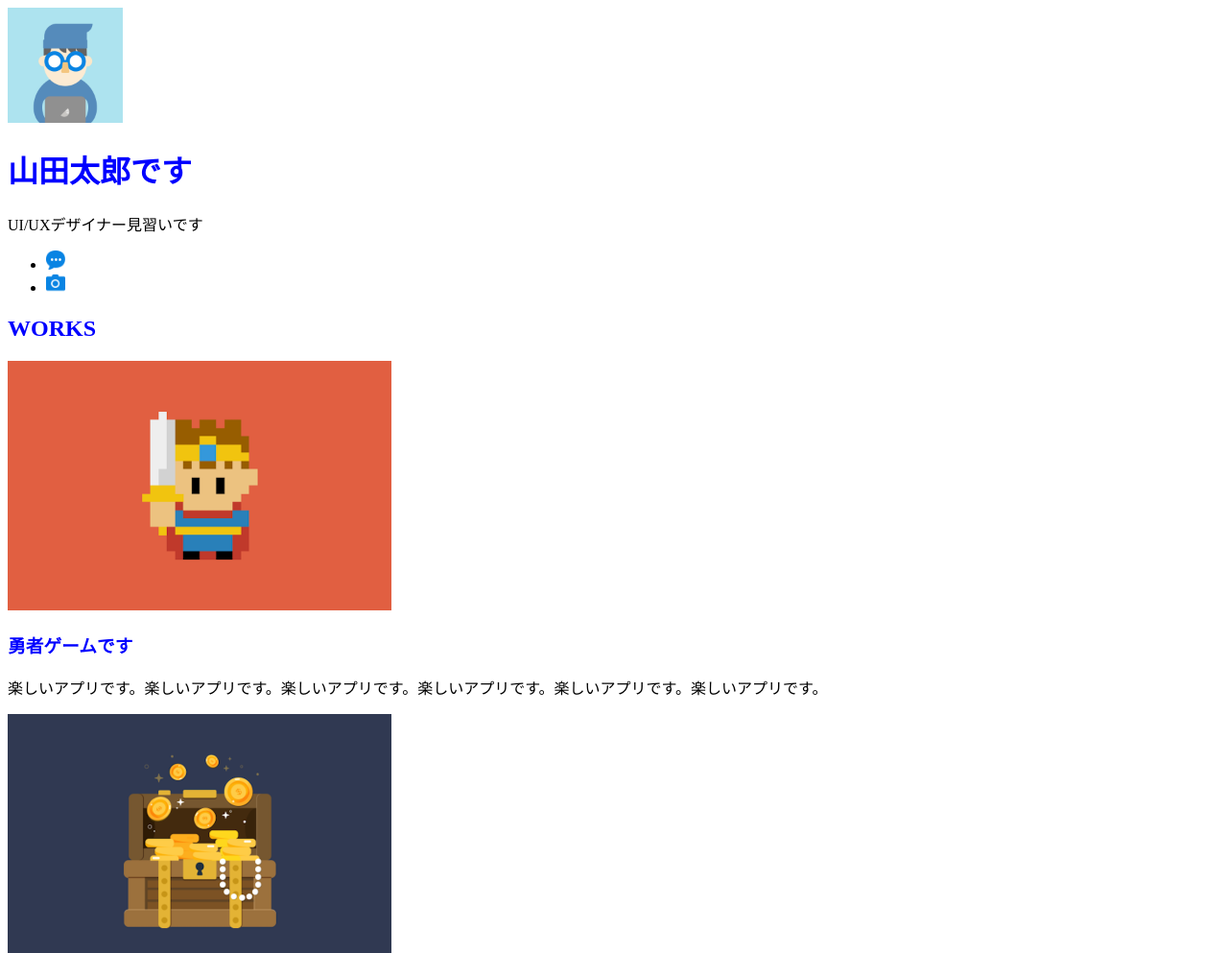
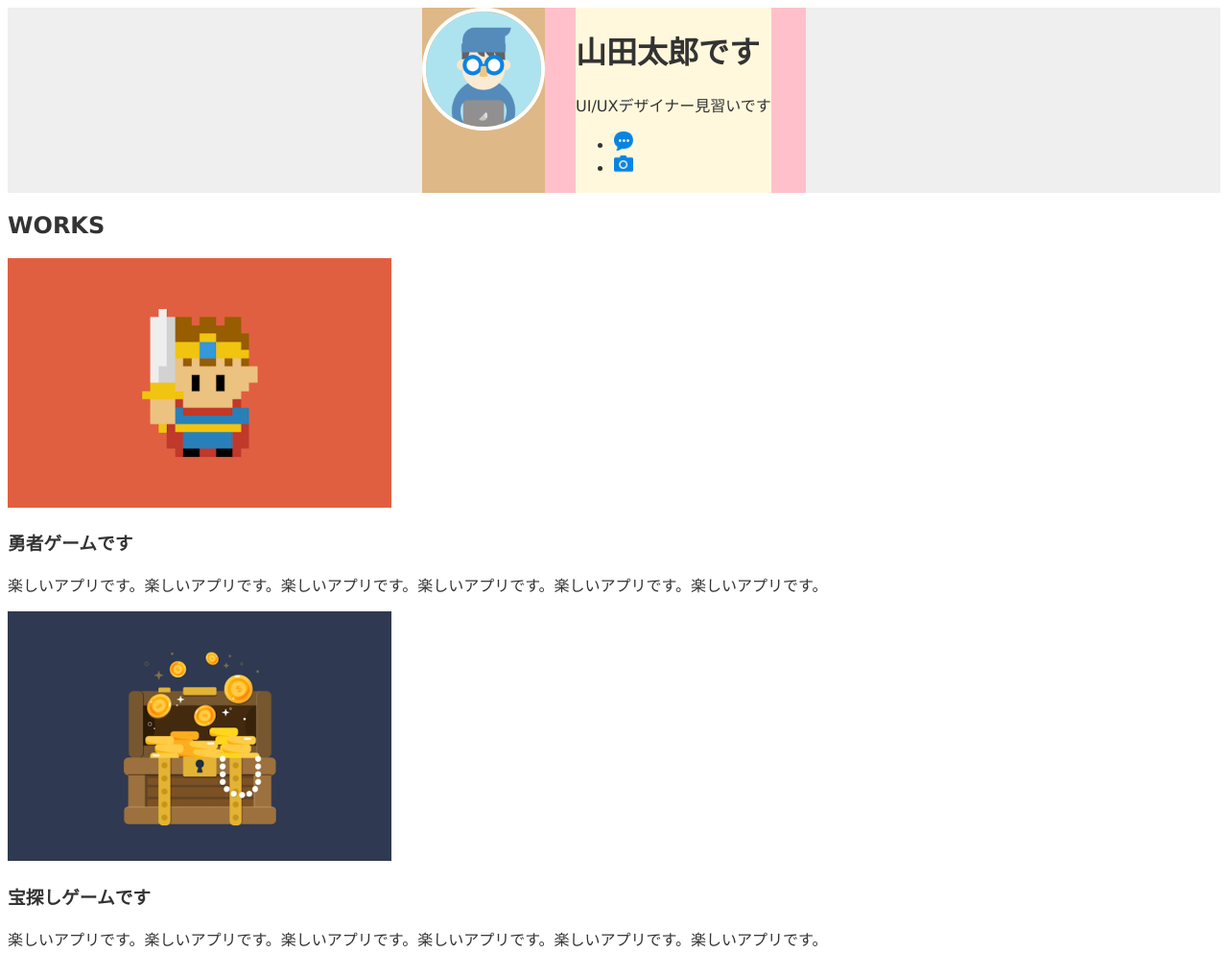
Before and after one commit to Shusuke-Morota/basic_html_v5, a plain HTML site: page index.html in a window 1280 px wide. Shown: the top 993 px of the page at 96% size. Drawn offline with Linux system fonts and the light colour scheme.

Commit message:
[Add:] css

```diff
--- a/css/styles.css
+++ b/css/styles.css
@@ -1,3 +1,32 @@
-h1 {
-    color: blue;
+body {
+    color: #333;
+    font-family: Verdana, sans-serif;
 }
+
+header {
+    background-color: #efefef;
+}
+
+.container {
+    background-color: pink;
+    width: 400px;
+    margin-left: auto;
+    margin-right: auto;
+    display: flex;
+}
+
+.icon {
+    background-color: burlywood;
+}
+
+.icon img {
+    border-radius: 50%;
+    border-width: 4px;
+    border-style: solid;
+    border-color: white;
+}
+
+.info {
+    background-color: cornsilk;
+    margin-left: 32px;
+}
--- a/index.html
+++ b/index.html
@@ -12,7 +12,12 @@
 <body>
 
     <header>
+        <div class="container">
+            <div class="icon">
                 <img src="img/taro.png" width="120px" height="120px" alt="太郎のアイコンです">
+            </div>
+
+            <div class="info">
                 <h1>山田太郎です</h1>
                 <p>UI/UXデザイナー見習いです</p>
 
@@ -28,6 +33,8 @@
                         </a>
                     </li>
                 </ul>
+            </div>
+        </div>
     </header>
 
     <!----------------ここから作品紹介です------------------>
```
Lines whose indentation alone changed are shown as unchanged.
